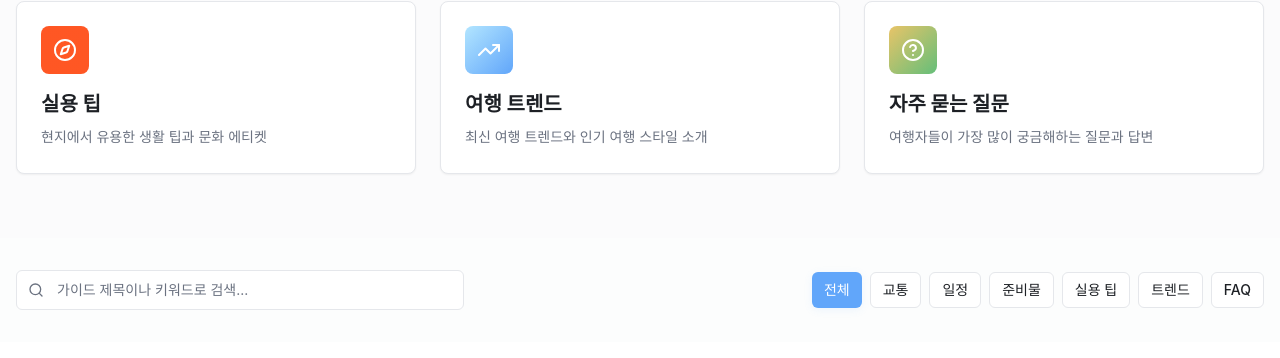
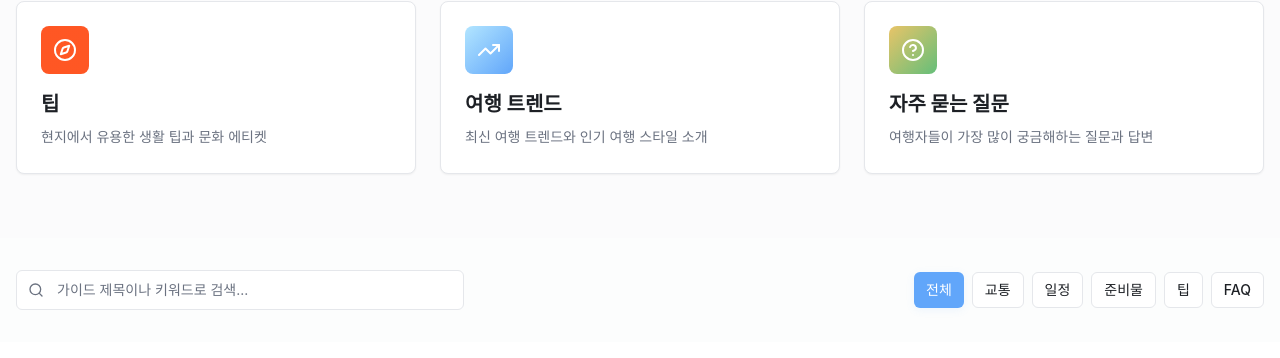
Before and after one commit to Rebecca-kil/tourvis-wanderlust-chronicles, a React (Vite) app: page /guides in a window 1280 px wide. Shown: the part 709-1067 px from the top of the page. Built offline with nearby package versions, Linux system fonts and the light colour scheme; a web font is replaced by a local one.

Commit message:
Code edited in Lovable Code Editor
Edited UI in Lovable

```diff
--- a/src/pages/Guides.tsx
+++ b/src/pages/Guides.tsx
@@ -14,7 +14,7 @@ const Guides = () => {
   const [selectedCategory, setSelectedCategory] = useState("전체");
   const [likedGuides, setLikedGuides] = useState<Set<number>>(new Set());
 
-  const categories = ["전체", "교통", "일정", "준비물", "실용 팁", "트렌드", "FAQ"];
+  const categories = ["전체", "교통", "일정", "준비물", "팁", "FAQ"];
 
   const guideCategories = [
     {
@@ -40,7 +40,7 @@ const Guides = () => {
     },
     {
       id: "tips",
-      title: "실용 팁",
+      title: "팁",
       icon: Compass,
       description: "현지에서 유용한 생활 팁과 문화 에티켓",
       color: "from-secondary to-travel-sunset"
```
